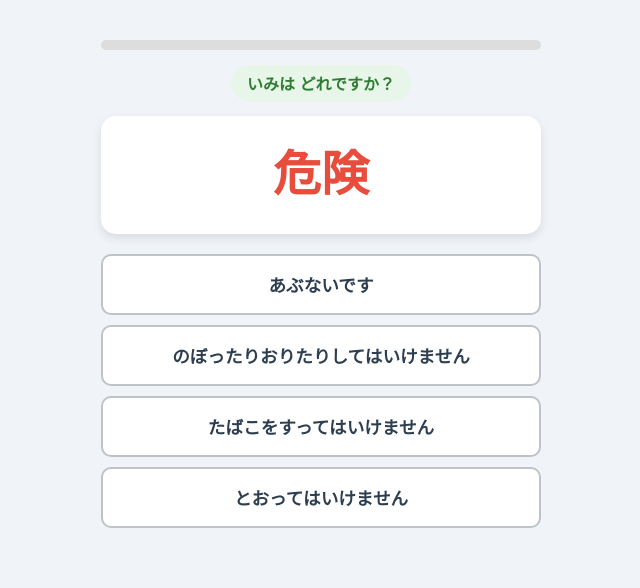
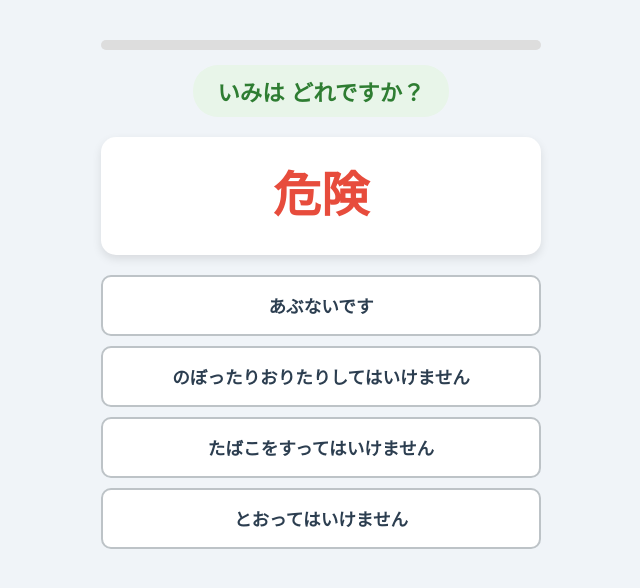
Before and after one commit to testeste55555/--------, a plain HTML site: page index.html in a window 1280 px wide. Both pictures are taken after a click on the button "1週目 (1~10)". Shown: the whole page, without its empty margins (319-959 px from the left). Drawn offline with Linux system fonts and the light colour scheme.

Commit message:
文字大きく変更

```diff
--- a/index.html
+++ b/index.html
@@ -86,8 +86,8 @@
         .progress-fill { height: 100%; background-color: var(--primary); width: 0%; transition: width 0.3s; border-radius: 5px; }
 
         .q-tag {
-            display: inline-block; padding: 6px 16px; border-radius: 20px;
-            background: #e1f5fe; color: #0277bd; font-size: 1rem; font-weight: bold; margin-bottom: 15px;
+            display: inline-block; padding: 10px 24px; border-radius: 25px;
+            background: #e1f5fe; color: #0277bd; font-size: 1.4rem; font-weight: bold; margin-bottom: 20px;
         }
 
         .question-card { background: white; width: 100%; border-radius: 15px; padding: 30px 20px; text-align: center; box-shadow: 0 4px 10px rgba(0,0,0,0.1); margin-bottom: 20px; box-sizing: border-box; }
```
